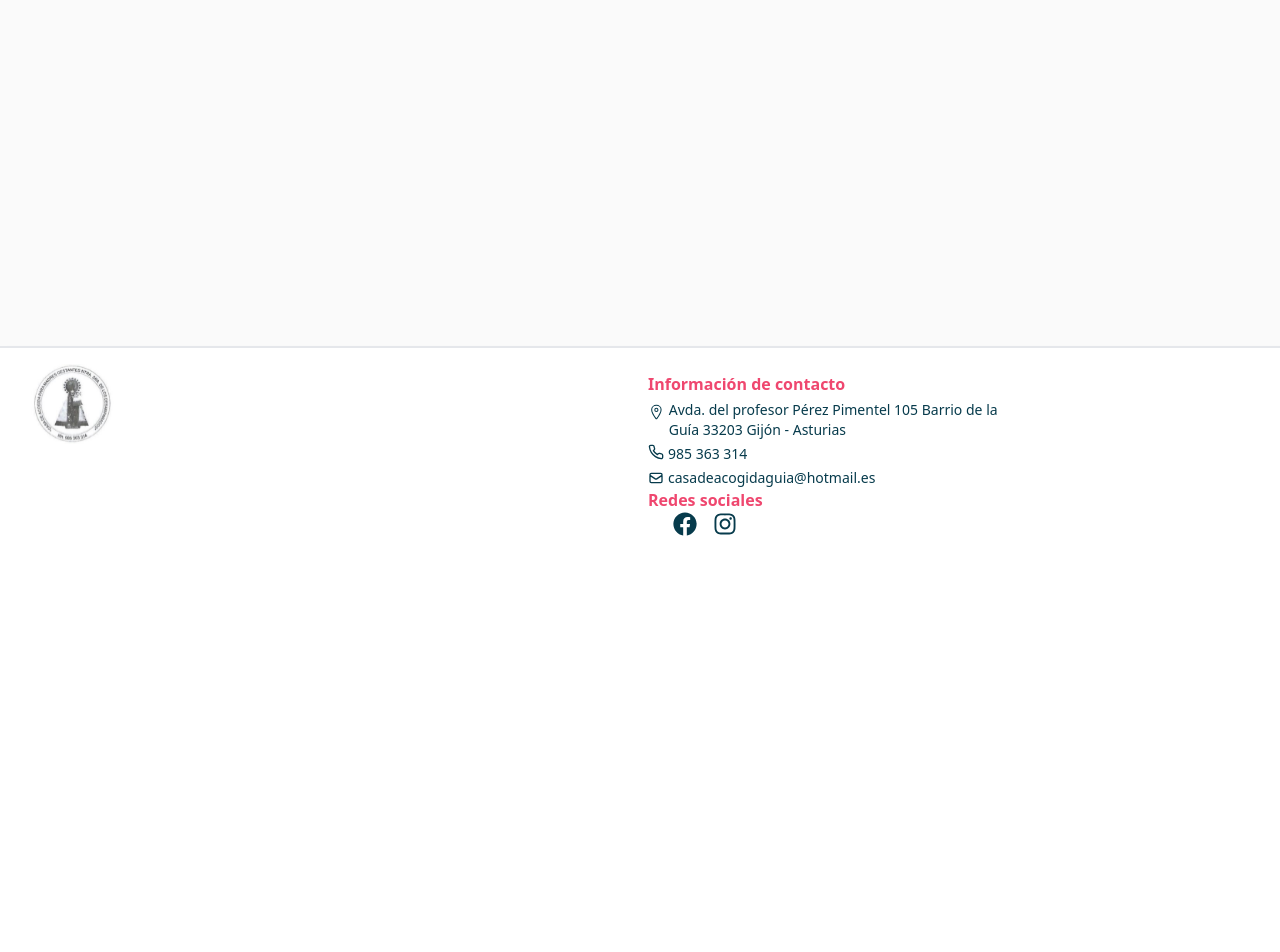
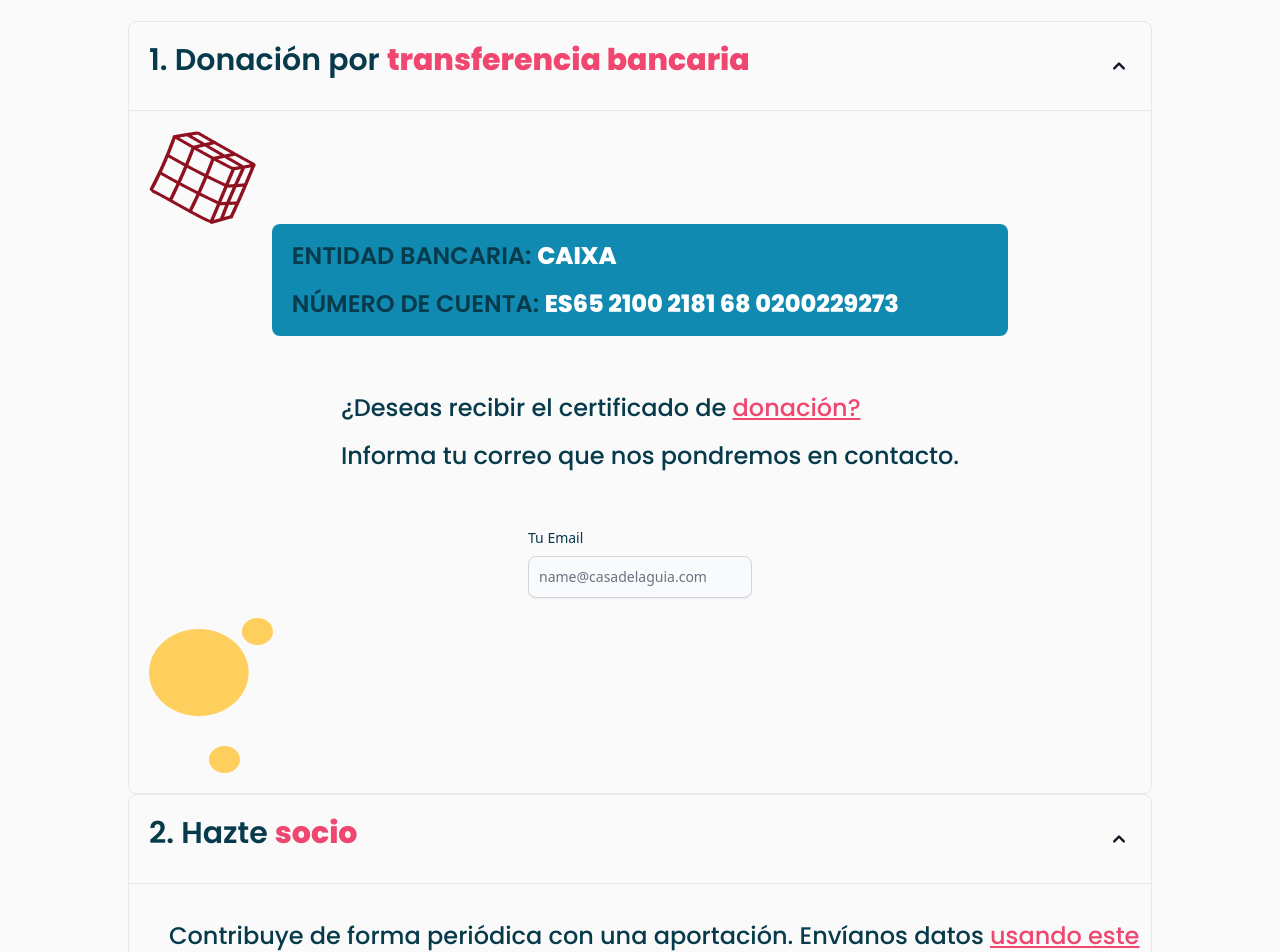
Before and after one commit to vallefarinha/front-casa, a React (Vite) app: page /partnership in a window 1280 px wide. Shown: the part 240-1192 px from the top of the page. Before the commit the page ends 800 px from the top, so only its background shows below. Built offline with nearby package versions, Linux system fonts and the light colour scheme.

Commit message:
colabora page two first cards in progress

```diff
--- /dev/null
+++ b/src/components/cards/WhatWeDoCard/ColaborateCard.jsx
@@ -0,0 +1,72 @@
+import { Accordion } from "flowbite-react";
+import CardNumberTitle from "../../title/CardNumberTitle";
+import TitleAboutUs from "../../title/TitleAboutUs";
+import ColaboraRegularText from "../../texts/ColaboraRegularText";
+
+function ColaborateCard() {
+  return (
+    <Accordion>
+      <Accordion.Panel>
+        <Accordion.Title className=" bg-bgColorColaborateCards">
+          <TitleAboutUs
+            firstword={"1. Donación por"}
+            secondword={"transferencia bancaria "}
+          ></TitleAboutUs>
+        </Accordion.Title>
+        <Accordion.Content>
+          <img
+            src="../../src/assets/images/cubic.png"
+            alt="yellow cirlces"
+            className=""
+          />
+          <div className="flex flex-col items-center justify-center ">
+            {" "}
+            <div className="mx-0 bg-quarteryColor w-3/4 rounded-lg ">
+              <CardNumberTitle
+                wordGreen={"ENTIDAD BANCARIA:"}
+                wordWhite={"CAIXA"}
+              ></CardNumberTitle>
+              <CardNumberTitle
+                wordGreen={"NÚMERO DE CUENTA:"}
+                wordWhite={"ES65 2100 2181 68 0200229273"}
+              ></CardNumberTitle>
+            </div>{" "}
+            <div className=" p-10">
+              {" "}
+              <ColaboraRegularText
+                wordone={"¿Deseas recibir el certificado de "}
+                wordtwo={"donación?"}
+              ></ColaboraRegularText>
+              <ColaboraRegularText
+                wordone={"Informa tu correo que nos pondremos en contacto."}
+              ></ColaboraRegularText>
+            </div>
+            <form class="max-w-sm mx-auto">
+              <div class="mb-5">
+                <label
+                  for="email"
+                  class="block mb-2 text-sm font-medium text-LetterColor"
+                >
+                  Tu Email
+                </label>
+                <input
+                  type="email"
+                  id="email"
+                  class="shadow-sm bg-gray-50 border border-gray-300 text-gray-900 text-sm rounded-lg  focus:border-LetterColor block w-full p-2.5 dark:bg-gray-700 dark:border-gray-600 dark:placeholder-gray-400 dark:text-white dark:shadow-sm-light"
+                  placeholder="name@casadelaguia.com"
+                  required
+                />
+              </div>
+            </form>
+          </div>
+          <img
+            src="../../src/assets/images/yellowcircle.png"
+            alt="yellow cirlces"
+            className=""
+          />
+        </Accordion.Content>
+      </Accordion.Panel>
+    </Accordion>
+  );
+}
+export default ColaborateCard;
--- /dev/null
+++ b/src/components/cards/WhatWeDoCard/SocioCard.jsx
@@ -0,0 +1,32 @@
+import { Accordion } from "flowbite-react";
+import CardNumberTitle from "../../title/CardNumberTitle";
+import TitleAboutUs from "../../title/TitleAboutUs";
+import ColaboraRegularText from "../../texts/ColaboraRegularText";
+import PrimaryBtn from "../../buttons/PrimaryBtn";
+
+function SocioCard() {
+  return (
+    <Accordion>
+      <Accordion.Panel>
+        <Accordion.Title className=" bg-bgColorColaborateCards">
+          <TitleAboutUs
+            firstword={"2. Hazte"}
+            secondword={"socio "}
+          ></TitleAboutUs>
+        </Accordion.Title>
+        <Accordion.Content>
+          <ColaboraRegularText
+            wordone={
+              "Contribuye de forma periódica con una aportación. Envíanos datos"
+            }
+            wordtwo={"usando este formulario."}
+          ></ColaboraRegularText>
+          <div>
+            <PrimaryBtn data={""} go={""}></PrimaryBtn>
+          </div>
+        </Accordion.Content>
+      </Accordion.Panel>
+    </Accordion>
+  );
+}
+export default SocioCard;
--- /dev/null
+++ b/src/components/texts/ColaboraRegularText.jsx
@@ -0,0 +1,14 @@
+import React from "react";
+
+const ColaboraRegularText = ({ textAlign, wordone, wordtwo }) => {
+  return (
+    <h1 className={`my-4 ml-5 ${textAlign} text-2xl font-poppinsMedium w-full`}>
+      <span className="text-LetterColor">{wordone}</span>{" "}
+      <a href="" className="underline text-primaryColor">
+        <span>{wordtwo}</span>
+      </a>
+    </h1>
+  );
+};
+
+export default ColaboraRegularText;
--- /dev/null
+++ b/src/components/title/CardNumberTitle.jsx
@@ -0,0 +1,14 @@
+import React from "react";
+
+const CardNumberTitle = ({ wordGreen, wordWhite, textAlign }) => {
+  return (
+    <h1
+      className={`my-4 ml-5 ${textAlign} text-2xl font-poppinsSemiBold w-full`}
+    >
+      <span className="text-LetterColor">{wordGreen}</span>{" "}
+      <span className=" text-white font-poppinsExtraBold">{wordWhite}</span>
+    </h1>
+  );
+};
+
+export default CardNumberTitle;
--- a/src/components/title/Number.jsx
+++ b/src/components/title/Number.jsx
@@ -1,4 +1,4 @@
-function Number({wordBlue}) {
+function Number({ wordBlue }) {
   return (
     <h1 className="text-left text-2xl mb-2 md:text-4xl font-poppinsBlack">
       <span className="text-LetterColor">{wordBlue}</span>{" "}
@@ -6,4 +6,4 @@ function Number({wordBlue}) {
   );
 }
 
-export default Number
+export default Number;
--- a/src/pages/BecameAPartner.jsx
+++ b/src/pages/BecameAPartner.jsx
@@ -1,7 +1,22 @@
+import ColaborateCard from "../components/cards/WhatWeDoCard/ColaborateCard";
+import SocioCard from "../components/cards/WhatWeDoCard/SocioCard";
+import ColaboraRegularText from "../components/texts/ColaboraRegularText";
+import RegularText30 from "../components/texts/RegularText30";
+import Title from "../components/title/Title";
+
 function BecameAPartner() {
   return (
-    <div>BecameAPartner</div>
-  )
+    <div className="w-[80%] mx-auto mb-10">
+      <Title wordBlue={"Hazte socio y"} wordPink={"dona"}></Title>
+      <RegularText30
+        text={
+          "Puedes hacer el donativo que estimes oportuno, mediante ingreso o transferencia en la cuenta corriente de la Casa de Acogida"
+        }
+      ></RegularText30>
+      <ColaborateCard></ColaborateCard>
+      <SocioCard></SocioCard>
+    </div>
+  );
 }
 
-export default BecameAPartner
+export default BecameAPartner;
--- a/tailwind.config.js
+++ b/tailwind.config.js
@@ -17,14 +17,14 @@ export default {
         xl: "5px 5px 5px rgba(0, 0, 0, 0.3)",
       },
       colors: {
-
-        'LetterColor' : '#073B4C',
-        'primaryColor' : '#EF476F',
-        'secondaryColor' : '#FFCF5E',
-        'tertiaryColor' : '#06D6A0',
-        'quarteryColor' : '#118AB2',
-        'bgColor': '#FAFAFA',
-        'bgColorWithOpacity': 'rgba(250, 250, 250, 0.5)'
+        LetterColor: "#073B4C",
+        primaryColor: "#EF476F",
+        secondaryColor: "#FFCF5E",
+        tertiaryColor: "#06D6A0",
+        quarteryColor: "#118AB2",
+        bgColor: "#FAFAFA",
+        bgColorWithOpacity: "rgba(250, 250, 250, 0.5)",
+        bgColorColaborateCards: "FFEEEE",
       },
       fontFamily: {
         poppinsBlack: ["Poppins-Black", "sans-serif"],
```
Also changed, not shown: src/assets/images/cubic.png (added), src/assets/images/yellowcircle.png (added). Lines whose indentation alone changed are shown as unchanged.
